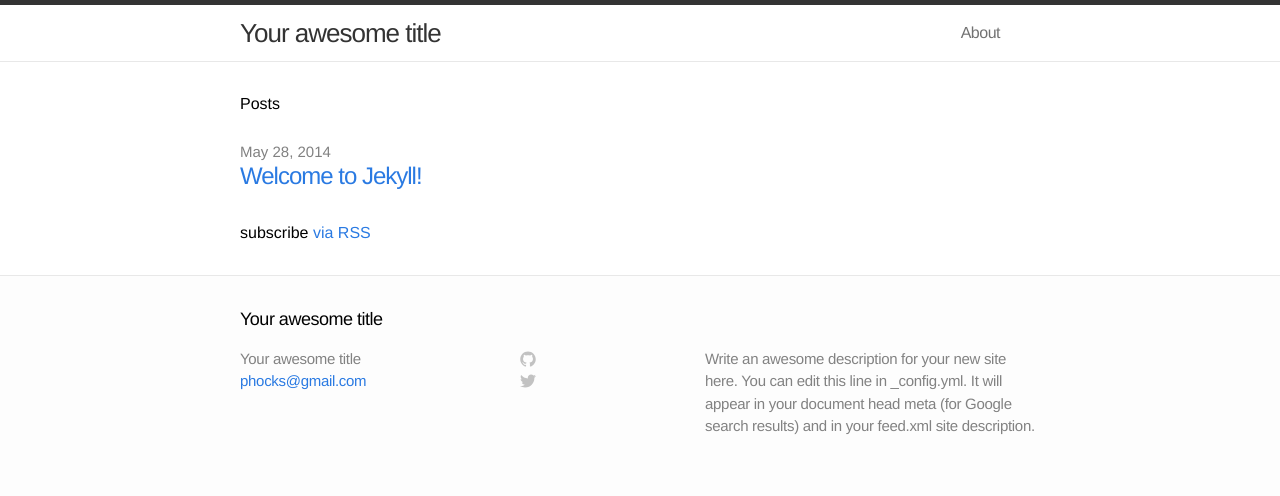
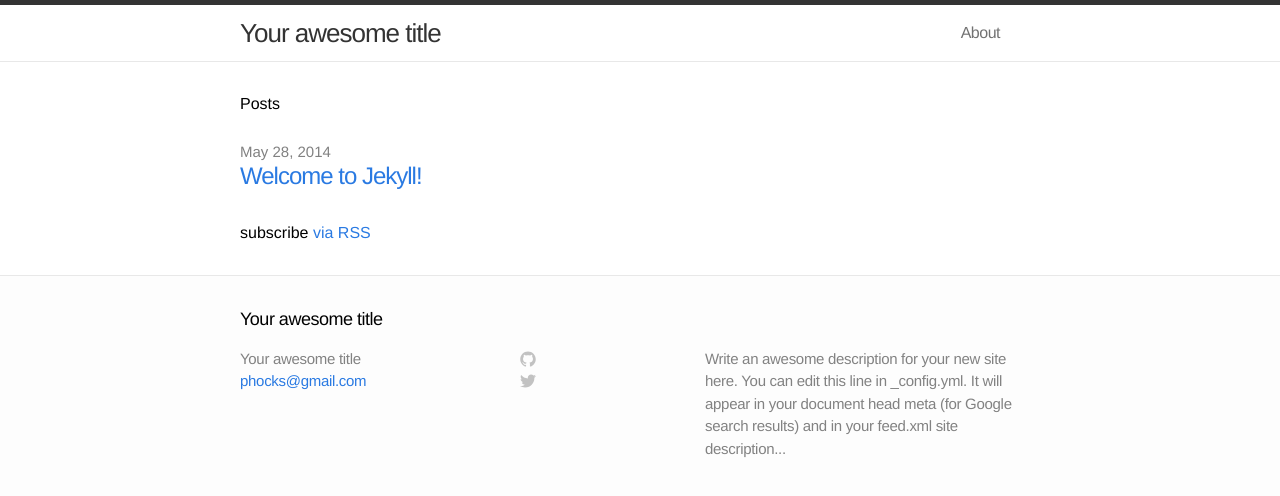
Before and after one commit to phocks/phocks.github.io, a Jekyll site: the page built from index.html, in a window 1280 px wide. Shown: the top 496 px of the page. Built offline with Jekyll 4.4.1, drawn with Linux system fonts in a browser that asks for light colours.

```diff
--- a/_config.yml
+++ b/_config.yml
@@ -1,7 +1,7 @@
 # Site settings
 title: Your awesome title
 email: phocks@gmail.com
-description: "Write an awesome description for your new site here. You can edit this line in _config.yml. It will appear in your document head meta (for Google search results) and in your feed.xml site description."
+description: "Write an awesome description for your new site here. You can edit this line in _config.yml. It will appear in your document head meta (for Google search results) and in your feed.xml site description..."
 baseurl: ""
 url: "http://yourdomain.com"
 
```
